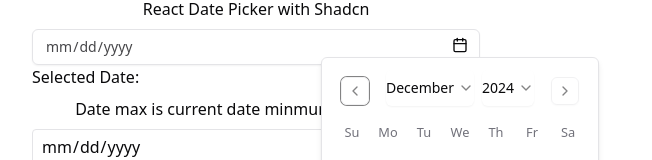
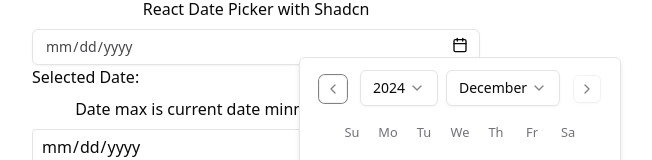
Before and after one commit to chkaran15/react-date-picker, a React (Vite) app: page / in a window 1280 px wide. Both pictures are taken after a click on the icon 844 px from the left and 348 px from the top of the page. Shown: the part 303-463 px from the top of the page, without its empty margins (384-1036 px from the left). Built offline with nearby package versions, Linux system fonts and the light colour scheme.

Commit message:
chore(fix): day picker css changes

```diff
--- a/src/components/custom-ui/date-picker/react-date-picker.tsx
+++ b/src/components/custom-ui/date-picker/react-date-picker.tsx
@@ -1,24 +1,24 @@
 /* eslint-disable @typescript-eslint/no-explicit-any */
 /* eslint-disable react-hooks/exhaustive-deps */
-import { buttonVariants } from "@/components/ui/button";
-import type { CalendarProps } from "@/components/ui/calendar";
-import { Input } from "@/components/ui/input";
+import { buttonVariants } from '@/components/ui/button';
+import type { CalendarProps } from '@/components/ui/calendar';
+import { Input } from '@/components/ui/input';
 import {
 	Popover,
 	PopoverContent,
 	PopoverTrigger,
-} from "@/components/ui/popover";
-import { cn } from "@/lib/utils";
-import { format } from "date-fns";
-import { type Locale, enUS } from "date-fns/locale";
+} from '@/components/ui/popover';
+import { cn } from '@/lib/utils';
+import { format } from 'date-fns';
+import { type Locale, enUS } from 'date-fns/locale';
 import {
 	Calendar as CalendarIcon,
 	ChevronLeft,
 	ChevronRight,
-} from "lucide-react";
-import { Clock } from "lucide-react";
-import * as React from "react";
-import { useImperativeHandle, useRef } from "react";
+} from 'lucide-react';
+import { Clock } from 'lucide-react';
+import * as React from 'react';
+import { useImperativeHandle, useRef } from 'react';
 
 import {
 	Select,
@@ -26,8 +26,8 @@
 	SelectItem,
 	SelectTrigger,
 	SelectValue,
-} from "@/components/ui/select";
-import { DayPicker } from "react-day-picker";
+} from '@/components/ui/select';
+import { DayPicker } from 'react-day-picker';
 
 // ---------- utils start ----------
 /**
@@ -67,10 +67,10 @@
 			if (numericValue > max) numericValue = min;
 			if (numericValue < min) numericValue = max;
 		}
-    return numericValue.toString().padStart(2, "0");
+		return numericValue.toString().padStart(2, '0');
 	}
 
-  return "00";
+	return '00';
 }
 
 function getValidHour(value: string) {
@@ -103,7 +103,7 @@
 		numericValue += step;
 		return getValidNumber(String(numericValue), { min, max, loop: true });
 	}
-  return "00";
+	return '00';
 }
 
 function getValidArrowHour(value: string, step: number) {
@@ -143,8 +143,8 @@
 	return date;
 }
 
-type TimePickerType = "minutes" | "seconds" | "hours" | "12hours";
-type Period = "AM" | "PM";
+type TimePickerType = 'minutes' | 'seconds' | 'hours' | '12hours';
+type Period = 'AM' | 'PM';
 
 function setDateByType(
 	date: Date,
@@ -153,13 +153,13 @@
 	period?: Period
 ) {
 	switch (type) {
-    case "minutes":
+		case 'minutes':
 			return setMinutes(date, value);
-    case "seconds":
+		case 'seconds':
 			return setSeconds(date, value);
-    case "hours":
+		case 'hours':
 			return setHours(date, value);
-    case "12hours": {
+		case '12hours': {
 			if (!period) return date;
 			return set12Hours(date, value, period);
 		}
@@ -169,33 +169,33 @@
 }
 
 function getDateByType(date: Date | null, type: TimePickerType) {
-  if (!date) return "00";
+	if (!date) return '00';
 	switch (type) {
-    case "minutes":
+		case 'minutes':
 			return getValidMinuteOrSecond(String(date.getMinutes()));
-    case "seconds":
+		case 'seconds':
 			return getValidMinuteOrSecond(String(date.getSeconds()));
-    case "hours":
+		case 'hours':
 			return getValidHour(String(date.getHours()));
-    case "12hours":
+		case '12hours':
 			return getValid12Hour(String(display12HourValue(date.getHours())));
 		default:
-      return "00";
+			return '00';
 	}
 }
 
 function getArrowByType(value: string, step: number, type: TimePickerType) {
 	switch (type) {
-    case "minutes":
+		case 'minutes':
 			return getValidArrowMinuteOrSecond(value, step);
-    case "seconds":
+		case 'seconds':
 			return getValidArrowMinuteOrSecond(value, step);
-    case "hours":
+		case 'hours':
 			return getValidArrowHour(value, step);
-    case "12hours":
+		case '12hours':
 			return getValidArrow12Hour(value, step);
 		default:
-      return "00";
+			return '00';
 	}
 }
 
@@ -205,14 +205,14 @@
  * 12:00 AM is 00:00
  */
 function convert12HourTo24Hour(hour: number, period: Period) {
-  if (period === "PM") {
+	if (period === 'PM') {
 		if (hour <= 11) {
 			return hour + 12;
 		}
 		return hour;
 	}
 
-  if (period === "AM") {
+	if (period === 'AM') {
 		if (hour === 12) return 0;
 		return hour;
 	}
@@ -225,18 +225,18 @@
  * in its 12-hour representation
  */
 function display12HourValue(hours: number) {
-  if (hours === 0 || hours === 12) return "12";
+	if (hours === 0 || hours === 12) return '12';
 	if (hours >= 22) return `${hours - 12}`;
 	if (hours % 12 > 9) return `${hours}`;
 	return `0${hours % 12}`;
 }
 
 function genMonths(
-  locale: Pick<Locale, "options" | "localize" | "formatLong">
+	locale: Pick<Locale, 'options' | 'localize' | 'formatLong'>
 ) {
 	return Array.from({ length: 12 }, (_, i) => ({
 		value: i,
-    label: format(new Date(2021, i), "MMMM", { locale }),
+		label: format(new Date(2021, i), 'MMMM', { locale }),
 	}));
 }
 
@@ -258,7 +258,7 @@
 	...props
 }: CalendarProps & { yearRange?: number }) {
 	const MONTHS = React.useMemo(() => {
-    let locale: Pick<Locale, "options" | "localize" | "formatLong"> = enUS;
+		let locale: Pick<Locale, 'options' | 'localize' | 'formatLong'> = enUS;
 		const { options, localize, formatLong } = props.locale || {};
 		if (options && localize && formatLong) {
 			locale = {
@@ -271,75 +271,51 @@
 	}, []);
 
 	const YEARS = React.useMemo(() => genYears(yearRange), []);
-  const disableLeftNavigation = () => {
-    const today = new Date();
-    const startDate = new Date(today.getFullYear() - yearRange, 0, 1);
-    if (props.month) {
-      return (
-        props.month.getMonth() === startDate.getMonth() &&
-        props.month.getFullYear() === startDate.getFullYear()
-      );
-    }
-    return false;
-  };
-  const disableRightNavigation = () => {
-    const today = new Date();
-    const endDate = new Date(today.getFullYear() + yearRange, 11, 31);
-    if (props.month) {
-      return (
-        props.month.getMonth() === endDate.getMonth() &&
-        props.month.getFullYear() === endDate.getFullYear()
-      );
-    }
-    return false;
-  };
 
 	return (
 		<DayPicker
+			className={cn('p-3 min-w-auto w-[320px] max-w-auto', className)}
 			showOutsideDays={showOutsideDays}
-      className={cn("p-3", className)}
 			classNames={{
 				months:
-          "flex flex-col sm:flex-row space-y-4  sm:space-y-0 justify-center",
-        month: "flex flex-col items-center space-y-4",
-        month_caption: "flex justify-center pt-1 relative items-center",
-        caption_label: "text-sm font-medium",
-        nav: "space-x-1 flex items-center ",
+					'flex flex-col sm:flex-row space-y-4  sm:space-y-0 justify-center',
+				month: 'flex flex-col items-center space-y-4',
+				month_caption: 'flex justify-center pt-1 relative items-center',
+				caption_label: 'text-sm font-medium',
+				nav: 'space-x-1 flex items-center ',
 				button_previous: cn(
-          buttonVariants({ variant: "outline" }),
-          "h-7 w-7 bg-transparent p-0 opacity-50 hover:opacity-100 absolute left-5 top-5",
-          disableLeftNavigation() && "pointer-events-none"
+					buttonVariants({ variant: 'outline' }),
+					'h-7 w-7 bg-transparent p-0 opacity-50 hover:opacity-100 absolute left-5 top-[18px]'
 				),
 				button_next: cn(
-          buttonVariants({ variant: "outline" }),
-          "h-7 w-7 bg-transparent p-0 opacity-50 hover:opacity-100 absolute right-5 top-5",
-          disableRightNavigation() && "pointer-events-none"
+					buttonVariants({ variant: 'outline' }),
+					'h-7 w-7 bg-transparent p-0 opacity-50 hover:opacity-100 absolute right-5 top-[18px]'
 				),
-        month_grid: "w-full border-collapse space-y-1",
-        weekdays: cn("flex", props.showWeekNumber && "justify-end"),
+				month_grid: 'w-full border-collapse space-y-1',
+				weekdays: cn('flex', props.showWeekNumber && 'justify-end'),
 				weekday:
-          "text-muted-foreground rounded-md w-9 font-normal text-[0.8rem]",
-        week: "flex w-full mt-2",
-        day: "h-9 w-9 text-center text-sm p-0 relative [&:has([aria-selected].day-range-end)]:rounded-r-md [&:has([aria-selected].day-outside)]:bg-accent/50 [&:has([aria-selected])]:bg-accent first:[&:has([aria-selected])]:rounded-l-md last:[&:has([aria-selected])]:rounded-r-md focus-within:relative focus-within:z-20 rounded-1",
+					'text-muted-foreground rounded-md w-9 font-normal text-[0.8rem]',
+				week: 'flex w-full mt-2',
+				day: 'h-9 w-9 text-center text-sm p-0 relative [&:has([aria-selected].day-range-end)]:rounded-r-md [&:has([aria-selected].day-outside)]:bg-accent/50 [&:has([aria-selected])]:bg-accent first:[&:has([aria-selected])]:rounded-l-md last:[&:has([aria-selected])]:rounded-r-md focus-within:relative focus-within:z-20 rounded-1',
 				day_button: cn(
-          buttonVariants({ variant: "ghost" }),
-          "h-9 w-9 p-0 font-normal aria-selected:opacity-100 rounded-l-md rounded-r-md"
+					buttonVariants({ variant: 'ghost' }),
+					'h-9 w-9 p-0 font-normal hover:bg-primary_blue/20 aria-selected:opacity-100 rounded-l-md rounded-r-md'
 				),
-        range_end: "day-range-end",
+				range_end: 'day-range-end',
 				selected:
-          "bg-primary text-primary-foreground hover:bg-primary hover:text-primary-foreground focus:bg-primary focus:text-primary-foreground rounded-l-md rounded-r-md",
-        today: "bg-accent text-accent-foreground",
+					'bg-primary_blue text-primary-foreground hover:bg-primary_blue/90 hover:text-primary-foreground focus:bg-primary_blue/30 focus:text-primary-foreground rounded-l-md rounded-r-md',
+				today: 'bg-primary_blue/30 text-accent-foreground',
 				outside:
-          "day-outside text-muted-foreground opacity-50 aria-selected:bg-accent/50 aria-selected:text-muted-foreground aria-selected:opacity-30",
-        disabled: "text-muted-foreground opacity-50",
+					'day-outside text-muted-foreground opacity-50 aria-selected:bg-accent/50 aria-selected:text-muted-foreground aria-selected:opacity-30',
+				disabled: 'text-muted-foreground opacity-50',
 				range_middle:
-          "aria-selected:bg-accent aria-selected:text-accent-foreground",
-        hidden: "invisible",
+					'aria-selected:bg-primary_blue/10 aria-selected:text-accent-foreground',
+				hidden: 'invisible',
 				...classNames,
 			}}
 			components={{
 				Chevron: ({ ...props }) =>
-          props.orientation === "left" ? (
+					props.orientation === 'left' ? (
 						<ChevronLeft className="h-4 w-4" />
 					) : (
 						<ChevronRight className="h-4 w-4" />
@@ -348,42 +324,42 @@
 					return (
 						<div className="inline-flex gap-2">
 							<Select
-                defaultValue={calendarMonth.date.getMonth().toString()}
+								defaultValue={calendarMonth?.date.getFullYear().toString()}
+								onValueChange={(value) => {
+									const newDate = new Date(calendarMonth.date);
+									newDate.setFullYear(Number.parseInt(value, 10));
+									props.onMonthChange?.(newDate);
+								}}
+							>
+								<SelectTrigger className="w-fit gap-1 h-8 md:h-9 px-3 py-1 focus:bg-accent focus:text-accent-foreground">
+									<SelectValue className="!px-0 !py-0 " />
+								</SelectTrigger>
+								<SelectContent>
+									{YEARS?.map((year) => (
+										<SelectItem key={year.value} value={year.value.toString()}>
+											{year.label}
+										</SelectItem>
+									))}
+								</SelectContent>
+							</Select>
+							<Select
+								defaultValue={calendarMonth?.date.getMonth().toString()}
 								onValueChange={(value) => {
 									const newDate = new Date(calendarMonth.date);
 									newDate.setMonth(Number.parseInt(value, 10));
 									props.onMonthChange?.(newDate);
 								}}
 							>
-                <SelectTrigger className="w-fit gap-1 border-none p-0 focus:bg-accent focus:text-accent-foreground">
-                  <SelectValue />
+								<SelectTrigger className="w-fit gap-1 h-8 md:h-9 first-line:px-3  py-1 focus:bg-accent focus:text-accent-foreground  ">
+									<SelectValue className="!px-0 !py-0 " />
 								</SelectTrigger>
 								<SelectContent>
-                  {MONTHS.map((month) => (
+									{MONTHS?.map((month) => (
 										<SelectItem
-                      key={month.value}
-                      value={month.value.toString()}
+											key={month?.value}
+											value={month?.value.toString()}
 										>
-                      {month.label}
-                    </SelectItem>
-                  ))}
-                </SelectContent>
-              </Select>
-              <Select
-                defaultValue={calendarMonth.date.getFullYear().toString()}
-                onValueChange={(value) => {
-                  const newDate = new Date(calendarMonth.date);
-                  newDate.setFullYear(Number.parseInt(value, 10));
-                  props.onMonthChange?.(newDate);
-                }}
-              >
-                <SelectTrigger className="w-fit gap-1 border-none p-0 focus:bg-accent focus:text-accent-foreground">
-                  <SelectValue />
-                </SelectTrigger>
-                <SelectContent>
-                  {YEARS.map((year) => (
-                    <SelectItem key={year.value} value={year.value.toString()}>
-                      {year.label}
+											{month?.label}
 										</SelectItem>
 									))}
 								</SelectContent>
@@ -396,7 +372,7 @@
 		/>
 	);
 }
-ReactCalander.displayName = "ReactCalander";
+ReactCalander.displayName = 'ReactCalander';
 
 interface PeriodSelectorProps {
 	period: Period;
@@ -416,8 +392,8 @@
 		ref
 	) => {
 		const handleKeyDown = (e: React.KeyboardEvent<HTMLButtonElement>) => {
-      if (e.key === "ArrowRight") onRightFocus?.();
-      if (e.key === "ArrowLeft") onLeftFocus?.();
+			if (e.key === 'ArrowRight') onRightFocus?.();
+			if (e.key === 'ArrowLeft') onLeftFocus?.();
 		};
 
 		const handleValueChange = (value: Period) => {
@@ -434,8 +410,8 @@
 					setDateByType(
 						tempDate,
 						hours.toString(),
-            "12hours",
-            period === "AM" ? "PM" : "AM"
+						'12hours',
+						period === 'AM' ? 'PM' : 'AM'
 					)
 				);
 			}
@@ -464,7 +440,7 @@
 	}
 );
 
-TimePeriodSelect.displayName = "TimePeriodSelect";
+TimePeriodSelect.displayName = 'TimePeriodSelect';
 
 interface TimePickerInputProps
 	extends React.InputHTMLAttributes<HTMLInputElement> {
@@ -483,7 +459,7 @@
 	(
 		{
 			className,
-      type = "tel",
+			type = 'tel',
 			value,
 			id,
 			name,
@@ -500,7 +476,7 @@
 		ref
 	) => {
 		const [flag, setFlag] = React.useState<boolean>(false);
-    const [prevIntKey, setPrevIntKey] = React.useState<string>("0");
+		const [prevIntKey, setPrevIntKey] = React.useState<string>('0');
 
 		/**
 		 * allow the user to enter the second digit within 2 seconds
@@ -525,8 +501,8 @@
 			 * If picker is '12hours' and the first digit is 0, then the second digit is automatically set to 1.
 			 * The second entered digit will break the condition and the value will be set to 10-12.
 			 */
-      if (picker === "12hours") {
-        if (flag && calculatedValue.slice(1, 2) === "1" && prevIntKey === "0")
+			if (picker === '12hours') {
+				if (flag && calculatedValue.slice(1, 2) === '1' && prevIntKey === '0')
 					return `0${key}`;
 			}
 
@@ -534,19 +510,19 @@
 		};
 
 		const handleKeyDown = (e: React.KeyboardEvent<HTMLInputElement>) => {
-      if (e.key === "Tab") return;
+			if (e.key === 'Tab') return;
 			e.preventDefault();
-      if (e.key === "ArrowRight") onRightFocus?.();
-      if (e.key === "ArrowLeft") onLeftFocus?.();
-      if (["ArrowUp", "ArrowDown"].includes(e.key)) {
-        const step = e.key === "ArrowUp" ? 1 : -1;
+			if (e.key === 'ArrowRight') onRightFocus?.();
+			if (e.key === 'ArrowLeft') onLeftFocus?.();
+			if (['ArrowUp', 'ArrowDown'].includes(e.key)) {
+				const step = e.key === 'ArrowUp' ? 1 : -1;
 				const newValue = getArrowByType(calculatedValue, step, picker);
 				if (flag) setFlag(false);
 				const tempDate = date ? new Date(date) : new Date();
 				onDateChange?.(setDateByType(tempDate, newValue, picker, period));
 			}
-      if (e.key >= "0" && e.key <= "9") {
-        if (picker === "12hours") setPrevIntKey(e.key);
+			if (e.key >= '0' && e.key <= '9') {
+				if (picker === '12hours') setPrevIntKey(e.key);
 
 				const newValue = calculateNewValue(e.key);
 				if (flag) onRightFocus?.();
@@ -562,7 +538,7 @@
 				id={id || picker}
 				name={name || picker}
 				className={cn(
-          "w-[48px] text-center font-mono text-base tabular-nums caret-transparent focus:bg-accent focus:text-accent-foreground [&::-webkit-inner-spin-button]:appearance-none",
+					'w-[48px] text-center font-mono text-base tabular-nums caret-transparent focus:bg-accent focus:text-accent-foreground [&::-webkit-inner-spin-button]:appearance-none',
 					className
 				)}
 				value={value || calculatedValue}
@@ -582,7 +558,7 @@
 	}
 );
 
-TimePickerInput.displayName = "TimePickerInput";
+TimePickerInput.displayName = 'TimePickerInput';
 
 interface TimePickerProps {
 	date?: Date | null;
@@ -602,13 +578,13 @@
 }
 
 const TimePicker = React.forwardRef<TimePickerRef, TimePickerProps>(
-  ({ date, onChange, hourCycle = 24, granularity = "second" }, ref) => {
+	({ date, onChange, hourCycle = 24, granularity = 'second' }, ref) => {
 		const minuteRef = React.useRef<HTMLInputElement>(null);
 		const hourRef = React.useRef<HTMLInputElement>(null);
 		const secondRef = React.useRef<HTMLInputElement>(null);
 		const periodRef = React.useRef<HTMLButtonElement>(null);
 		const [period, setPeriod] = React.useState<Period>(
-      date && date.getHours() >= 12 ? "PM" : "AM"
+			date && date.getHours() >= 12 ? 'PM' : 'AM'
 		);
 
 		useImperativeHandle(
@@ -627,7 +603,7 @@
 					<Clock className="mr-2 h-4 w-4" />
 				</label>
 				<TimePickerInput
-          picker={hourCycle === 24 ? "hours" : "12hours"}
+					picker={hourCycle === 24 ? 'hours' : '12hours'}
 					date={date}
 					id="datetime-picker-hour-input"
 					onDateChange={onChange}
@@ -635,7 +611,7 @@
 					period={period}
 					onRightFocus={() => minuteRef?.current?.focus()}
 				/>
-        {(granularity === "minute" || granularity === "second") && (
+				{(granularity === 'minute' || granularity === 'second') && (
 					<>
 						:
 						<TimePickerInput
@@ -648,7 +624,7 @@
 						/>
 					</>
 				)}
-        {granularity === "second" && (
+				{granularity === 'second' && (
 					<>
 						:
 						<TimePickerInput
@@ -670,9 +646,9 @@
 							onDateChange={(date) => {
 								onChange?.(date);
 								if (date && date?.getHours() >= 12) {
-                  setPeriod("PM");
+									setPeriod('PM');
 								} else {
-                  setPeriod("AM");
+									setPeriod('AM');
 								}
 							}}
 							ref={periodRef}
@@ -684,13 +660,13 @@
 		);
 	}
 );
-TimePicker.displayName = "TimePicker";
+TimePicker.displayName = 'TimePicker';
 
-type Granularity = "day" | "hour" | "minute" | "second";
+type Granularity = 'day' | 'hour' | 'minute' | 'second';
 
 type DateTimePickerRef = {
 	value?: Date;
-} & Omit<HTMLButtonElement, "value">;
+} & Omit<HTMLButtonElement, 'value'>;
 
 interface DateTimePickerProps {
 	locale?: Locale;
@@ -700,7 +676,7 @@
 	hourCycle?: 12 | 24;
 	yearRange?: number;
 	displayFormat?: string;
-  granularity?: "day" | "minute" | "second";
+	granularity?: 'day' | 'minute' | 'second';
 	placeholder?: string;
 	className?: string;
 	disabled?: boolean;
@@ -740,8 +716,8 @@
 
 		// Format date for input field
 		const formatDateForInput = (date?: Date) => {
-      if (!date) return "";
-      return format(date, "yyyy-MM-dd");
+			if (!date) return '';
+			return format(date, 'yyyy-MM-dd');
 		};
 
 		// Handle input field changes
@@ -807,12 +783,12 @@
 		return (
 			<div className="relative w-full md:max-w-md h-9">
 				<Input
-          className={cn("w-full text-primary/80", className)}
+					className={cn('w-full text-primary/80', className)}
 					value={formatDateForInput(selectedDate)}
 					onChange={handleInputChange}
 					type="date"
-          min={props.min ?? "1800-01-01"}
-          max={props.max ?? "2100-12-31"}
+					min={props.min ?? '1800-01-01'}
+					max={props.max ?? '2100-12-31'}
 					pattern="\d{4}-\d{2}-\d{2}"
 				/>
 				<div className="absolute top-[50%] translate-y-[-50%] right-2 w-5 h-5">
@@ -840,7 +816,7 @@
 	}
 );
 
-DateTimePicker.displayName = "DateTimePicker";
+DateTimePicker.displayName = 'DateTimePicker';
 
 export { DateTimePicker, TimePickerInput, TimePicker, ReactCalander };
 export type { TimePickerType, DateTimePickerProps, DateTimePickerRef };
```
Lines whose indentation alone changed are shown as unchanged.
